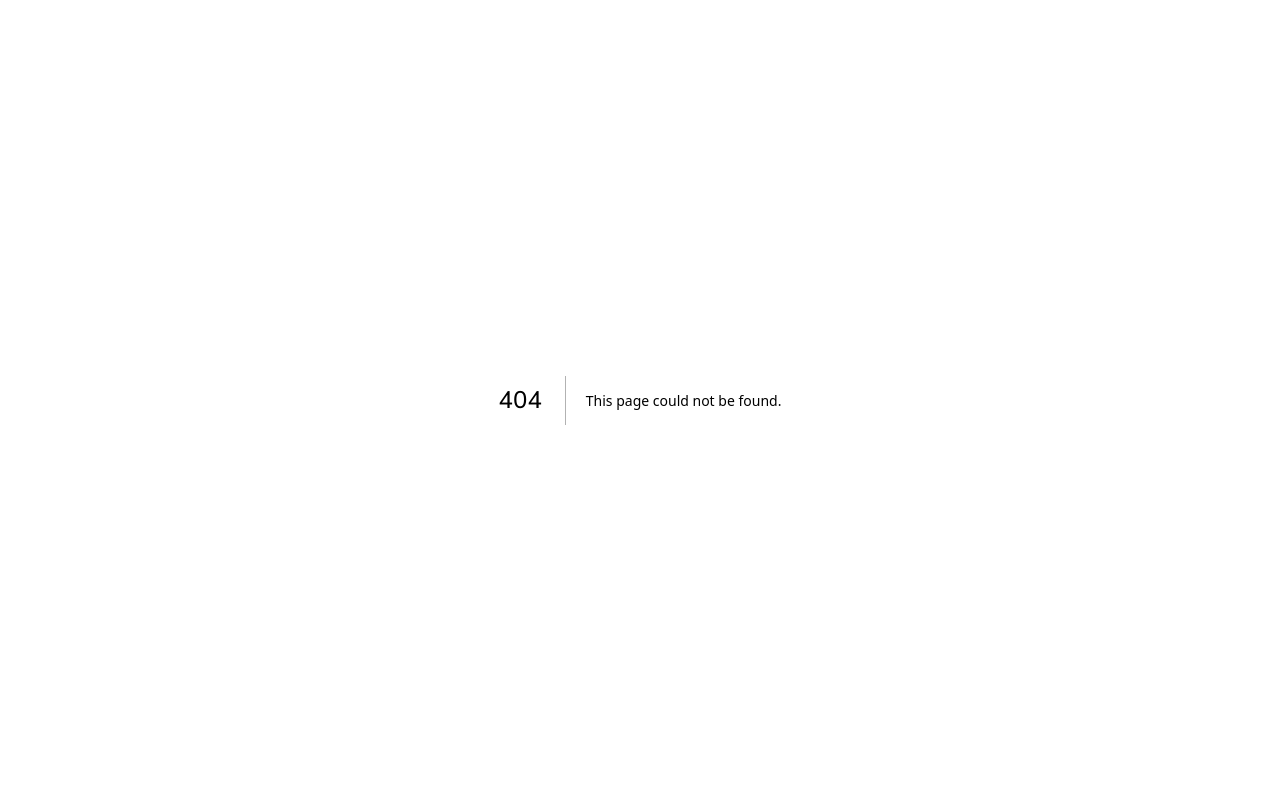
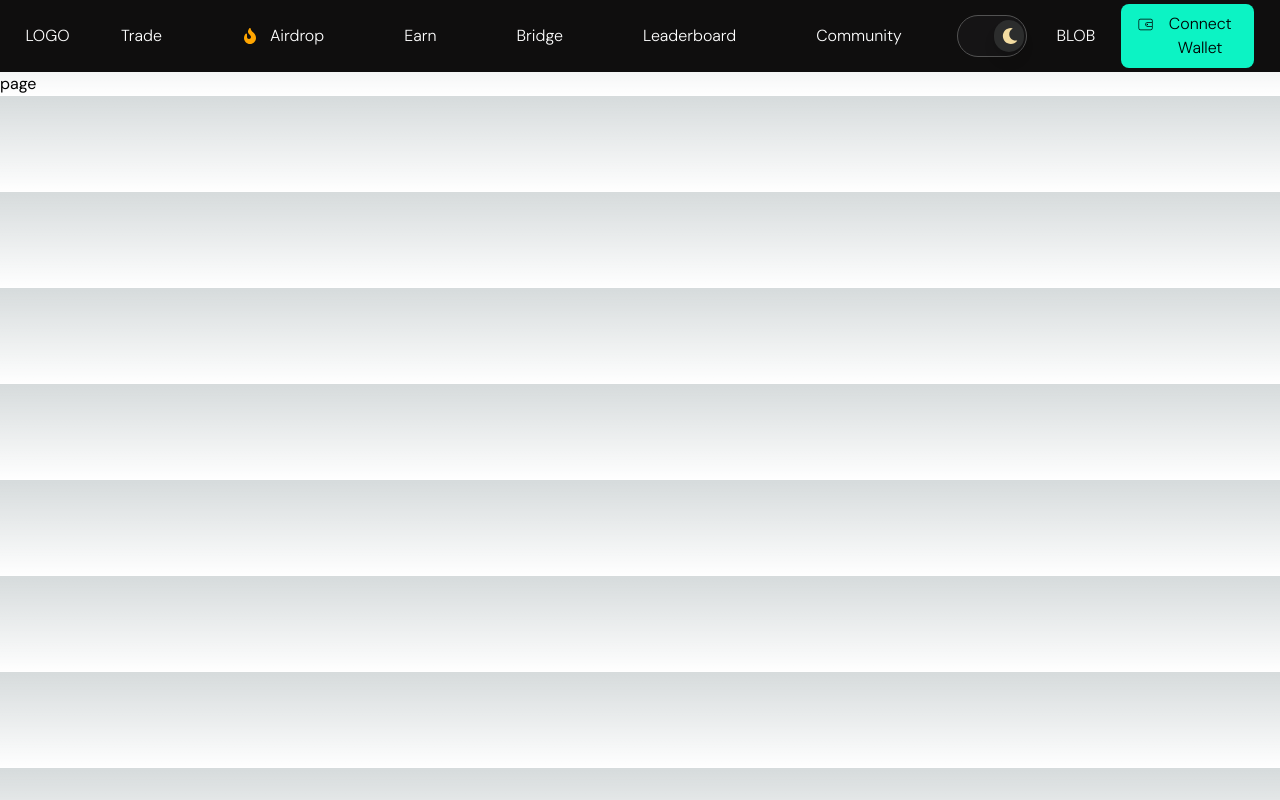
Before and after one commit to Remex-Trade/landing-page, a Next.js app: page /site/Airdrop in a window 1280 px wide. Before the commit this address had no page. Built offline with nearby package versions, Linux system fonts and the light colour scheme.

Commit message:
Added pages

```diff
--- a/app/_Components/Chart.js
+++ b/app/_Components/Chart.js
@@ -21,7 +21,7 @@
             horzLines: { color: "#F4F5F4" },
           },
           width:chartContainer.current.offsetWidth,
-          height: 300,
+          height: 280,
         });
       }else{
         chart = createChart(chartContainer.current, {
--- a/app/_Components/Sidebar.js
+++ b/app/_Components/Sidebar.js
@@ -47,7 +47,7 @@ const Sidebar=({getShow})=>{
 
     }
     return(
-        <div className='dark:bg-[#0F0C0F] bg-white dark:text-white text-black'>
+        <div className='dark:bg-[#0F0C0F] h-full  bg-white dark:text-white text-black'>
             <div className="flex flex-col gap-[1vw]  px-4 py-[2vw] text-[13px]">
             <div class="flex w-full justify-between items-center px-2">
                 <input
@@ -78,7 +78,7 @@ const Sidebar=({getShow})=>{
                 <div className={Favorites?"hidden":'flex flex-col gap-1 mr-4 mb-3'}>
                     {(Data.filter(e=>e.Pairs.includes(search))).map((Pair,index)=>{
                         return(
-                            <div className="flex justify-between w-full dark:text-white text-black hover:bg-[#F4F5F4] dark:hover:bg-[#2c2d2d] px-4 py-4 rounded-xl">
+                            <div className="flex justify-between w-full dark:text-white text-black hover:bg-[#F4F5F4] dark:hover:bg-[#2c2d2d] px-2 py-4 rounded-xl">
                                 <div className='flex gap-[1vw] '>
                                     {/* {Starred ? (Pair.stared = true) : (Pair.stared = false)}
                                     <div>{Pair.stared?<FaStar style={{color: 'yellow'}} size={20} onClick={()=>setStarred(false)}/> : <CiStar size={20} onClick={()=>setStarred(true)}/>}</div> */}
--- a/app/_Components/ToggleButton.js
+++ b/app/_Components/ToggleButton.js
@@ -4,7 +4,7 @@ import { FaMoon, FaSun } from 'react-icons/fa'
 const ToggleButton = ({darkMode,setDarkMode}) => {
 
   return (
-    <div className='rounded-full h-full dark:border-[1px] border-neutral-600 m-1 p-1 w-[4vw] bg-[#F4F5F4] dark:bg-[#151415]'>
+    <div className='rounded-full h-full dark:border-[1px] border-neutral-600 m-1 p-1 w-[70px] bg-[#F4F5F4] dark:bg-[#151415]'>
         {/*Dark Mode*/}
         <button className='rounded-full h-full p-2 w-1/2 bg-white shadow-lg dark:bg-[#2C2D2D]  relative left-0 dark:left-8 transition-all ease-out'
             onClick={()=> setDarkMode(!darkMode)}
--- /dev/null
+++ b/app/site/Airdrop/page.js
@@ -0,0 +1,9 @@
+import React from 'react'
+
+const page = () => {
+  return (
+    <div>page</div>
+  )
+}
+
+export default page
--- /dev/null
+++ b/app/site/Leaderboard/page.js
@@ -0,0 +1,9 @@
+import React from 'react'
+
+const page = () => {
+  return (
+    <div>page</div>
+  )
+}
+
+export default page
--- /dev/null
+++ b/app/site/Referral/page.js
@@ -0,0 +1,9 @@
+import React from 'react'
+
+const page = () => {
+  return (
+    <div>page</div>
+  )
+}
+
+export default page
--- a/app/site/Trade/page.js
+++ b/app/site/Trade/page.js
@@ -107,7 +107,7 @@ const page = () => {
             </div>
           </div>
           <div id="right-order" className="h-[100vh] fixed right-4">
-            <div className=" overflow-y-auto scrollable mt-10 dark:bg-[#0F0E0E] dark:border-[#2C2D2D] shadow-lg rounded-xl border-[1px] h-[77vh] w-[16vw]">
+            <div className=" overflow-y-auto  mt-10 dark:bg-[#0F0E0E] dark:border-[#2C2D2D] shadow-lg rounded-xl border-[1px] h-[77vh] w-[16vw]">
                 <RightOrder/>
             </div>
           </div>
```
Also changed, not shown: app/site/layout.js (+5 -5 lines).
